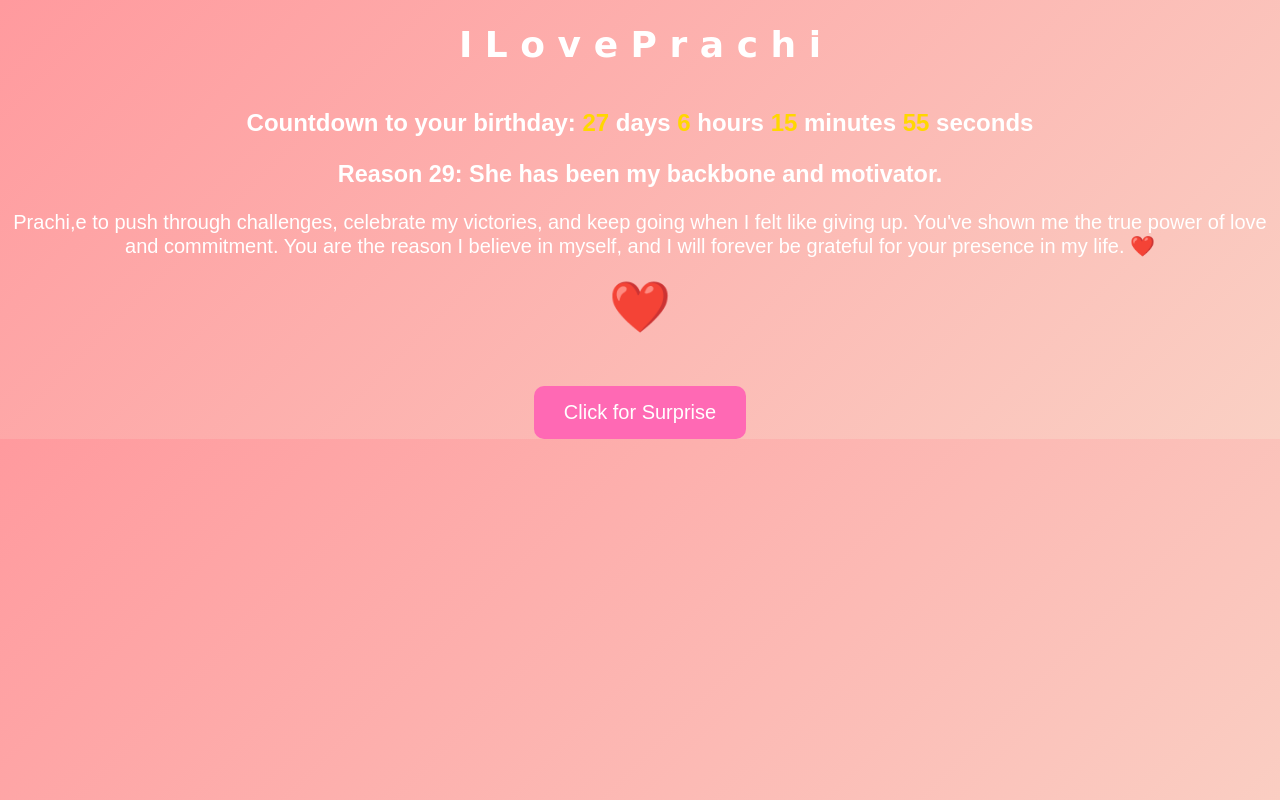
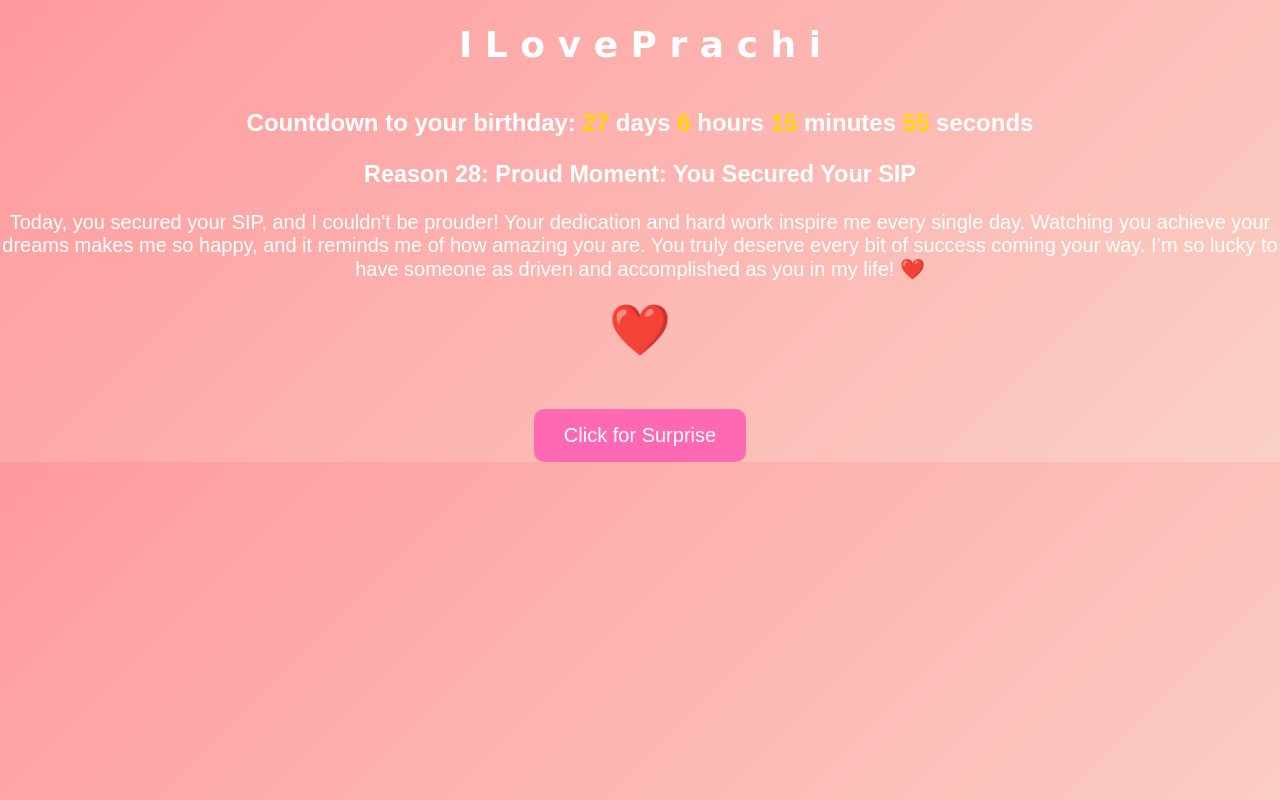
Before and after one commit to Shubham21-maker/HappyBirthdayPearl, a plain HTML site: page index.html in a window 1280 px wide. Drawn offline with Linux system fonts and the light colour scheme.

Commit message:
Updated content in index.html

```diff
--- a/index.html
+++ b/index.html
@@ -35,8 +35,8 @@
         <div class="reason-list" id="reason-list">
             <!-- Reason 29 will be added manually here -->
             <div class="reason">
-                <h3>Reason 29: She has been my backbone and motivator.</h3>
-                <p>Prachi,e to push through challenges, celebrate my victories, and keep going when I felt like giving up. You've shown me the true power of love and commitment. You are the reason I believe in myself, and I will forever be grateful for your presence in my life. ❤️</p>
+                <h3>Reason 28: Proud Moment: You Secured Your SIP</h3>
+                <p> Today, you secured your SIP, and I couldn't be prouder! Your dedication and hard work inspire me every single day. Watching you achieve your dreams makes me so happy, and it reminds me of how amazing you are. You truly deserve every bit of success coming your way. I’m so lucky to have someone as driven and accomplished as you in my life! ❤️</p>
             </div>
         </div>
 
```
